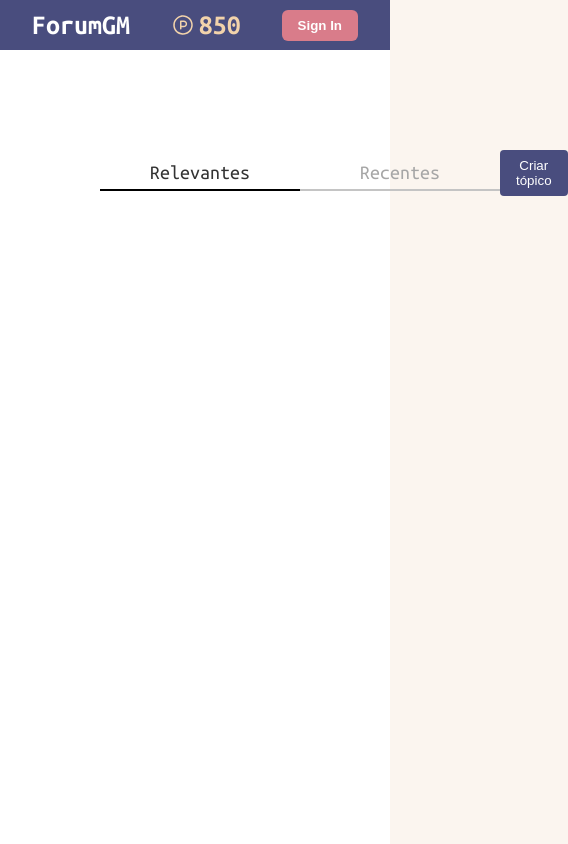
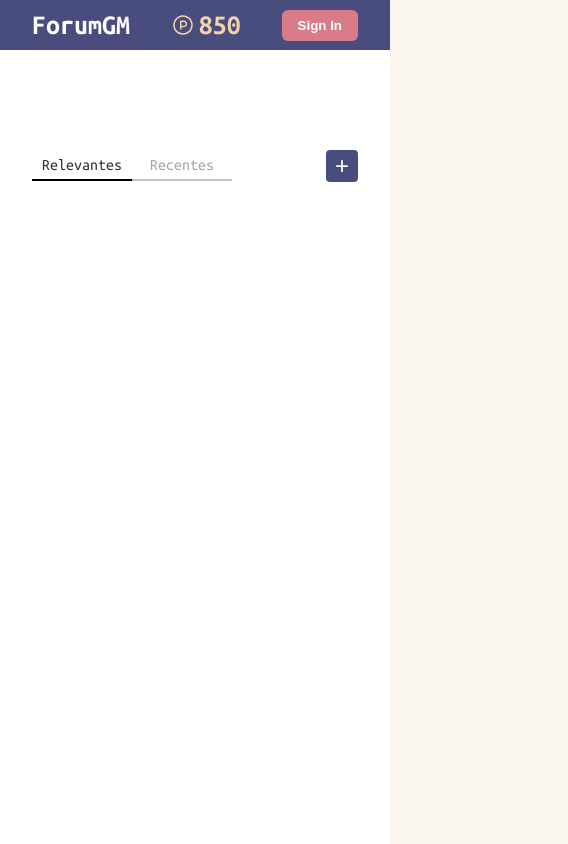
Before and after one commit to damatomos/forum-gm-frontend, a Vue app: page / in a window 390 px wide. Shown: the whole page, 568 px wide, since content can reach past the window. Built offline with nearby package versions, Linux system fonts and the light colour scheme.

Commit message:
styles: apply responsivity to feed header

```diff
--- a/src/components/TabComponent.vue
+++ b/src/components/TabComponent.vue
@@ -22,6 +22,17 @@ const props = defineProps<TabProps>()
   border-bottom: 2px solid $color-tab-disabled;
   transition: all 0.3s ease;
 
+  @include media('tablet') {
+    width: 120px;
+    padding: 2px 0.5rem;
+  }
+
+  @include media('mobile') {
+    width: 100px;
+    font-size: $font-size-base;
+    padding: 2px 0.25rem;
+  }
+
   &.enabled,
   &:hover {
     color: $color-text;
--- a/src/views/FeedView.vue
+++ b/src/views/FeedView.vue
@@ -20,6 +20,7 @@ function selectTab(index: number) {
       </div>
       <div class="feed-actions">
         <button>Criar tópico</button>
+        <button class="add">+</button>
       </div>
     </header>
   </main>
@@ -33,6 +34,27 @@ function selectTab(index: number) {
   max-width: 1280px;
   min-height: calc(100dvh - 50px);
   padding: 100px;
+
+  @include media('tablet') {
+    padding: 100px 32px;
+  }
+
+  @include media('mobile') {
+    .feed-actions {
+      button {
+        display: none;
+      }
+
+      button.add {
+        display: flex !important;
+        width: 32px;
+        height: 32px;
+        justify-content: center;
+        align-items: center;
+        font-size: 24px;
+      }
+    }
+  }
 
   .feed-header {
     display: flex;
@@ -56,6 +78,10 @@ function selectTab(index: number) {
           background-color: $gm-c-red-dark;
         }
       }
+
+      .add {
+        display: none;
+      }
     }
   }
 }
```
